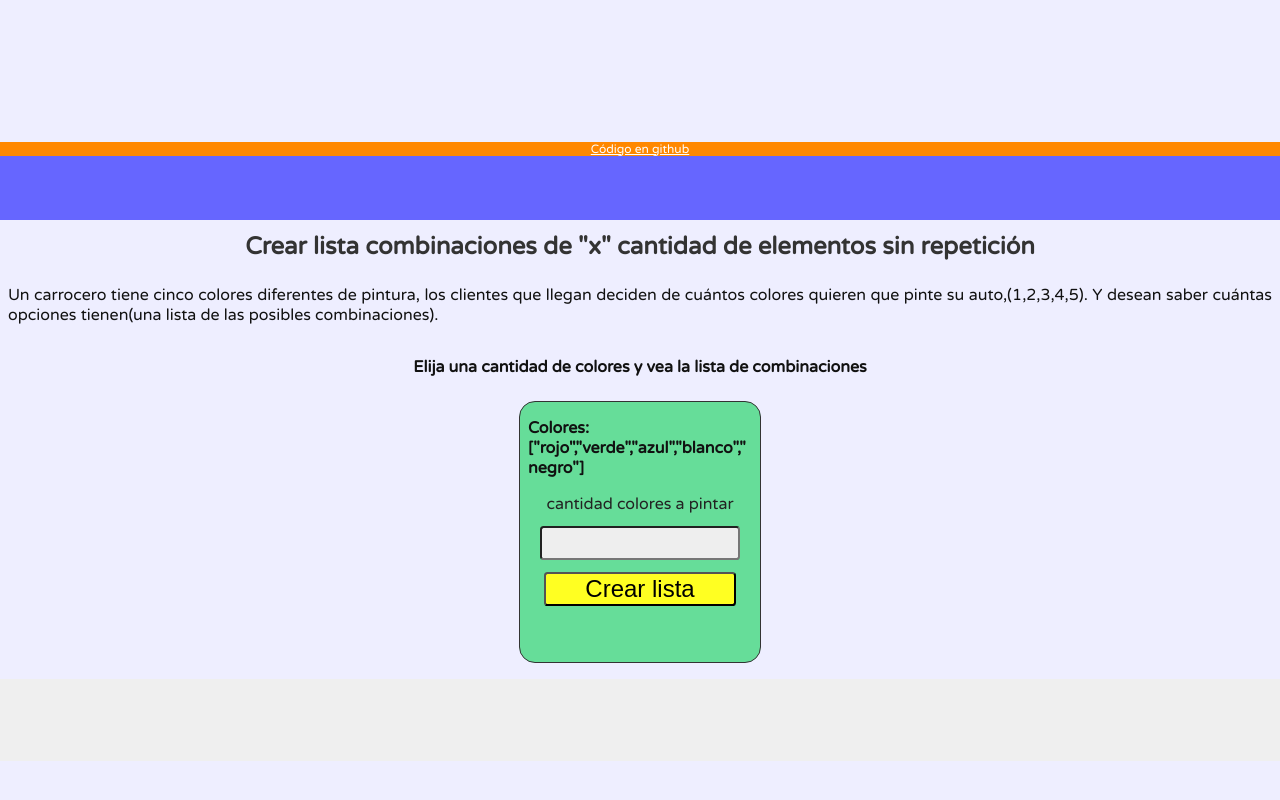
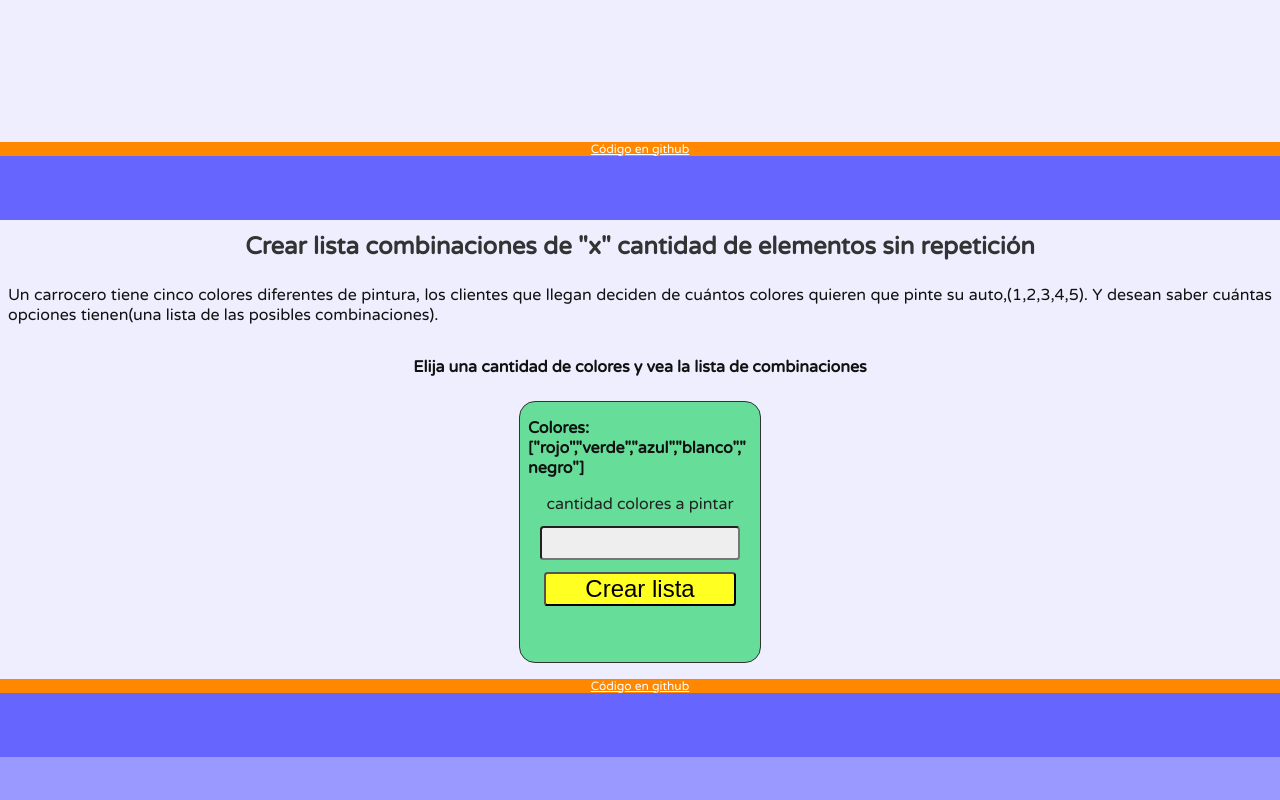
Before and after one commit to evazquezb/ejercicios-javascript, a plain HTML site: page index.html in a window 1280 px wide. Shown: the part 1947-2747 px from the top of the page. Before the commit the page ends 2708 px from the top, so only its background shows below. Drawn offline with Linux system fonts and the light colour scheme.

Commit message:
cambiado el footer

```diff
--- a/estilos/style.css
+++ b/estilos/style.css
@@ -30,9 +30,7 @@ header,footer{
     background-color: #99f;
     border:0.01px solid #0000;
 }
-footer{
-    background-color: #efefef;
-}
+
 main{
     min-height: 40vh;
 }
--- a/index.html
+++ b/index.html
@@ -84,10 +84,8 @@
             <div class="solOff"></div>
         </section>
         <a href="https://github.com/evazquezb/ejercicios-javascript/blob/master/modulos/bloques.js"> Código en github </a>
-        <div class="separador"></div>
+        <div class="division"></div>
         <!--Fin Ejercicio bloques y agua -->
-
-        <div class="division"></div>
         <!--Ejercicio combinaciones -->
         <h2>Crear lista combinaciones de "x" cantidad de elementos sin repetición</h2>
         <p>Un carrocero tiene cinco colores diferentes de pintura, los clientes que llegan deciden de cuántos colores
@@ -102,6 +100,8 @@
             </form>
         </section>
         <section class="resultado paraCombinaciones"></section>
+        <a href="https://github.com/evazquezb/ejercicios-javascript/blob/master/modulos/conjunto.js"> Código en github </a>
+        <div class="division"></div>
         <!--Fin Ejercicio combinaciones-->
 
 
```
